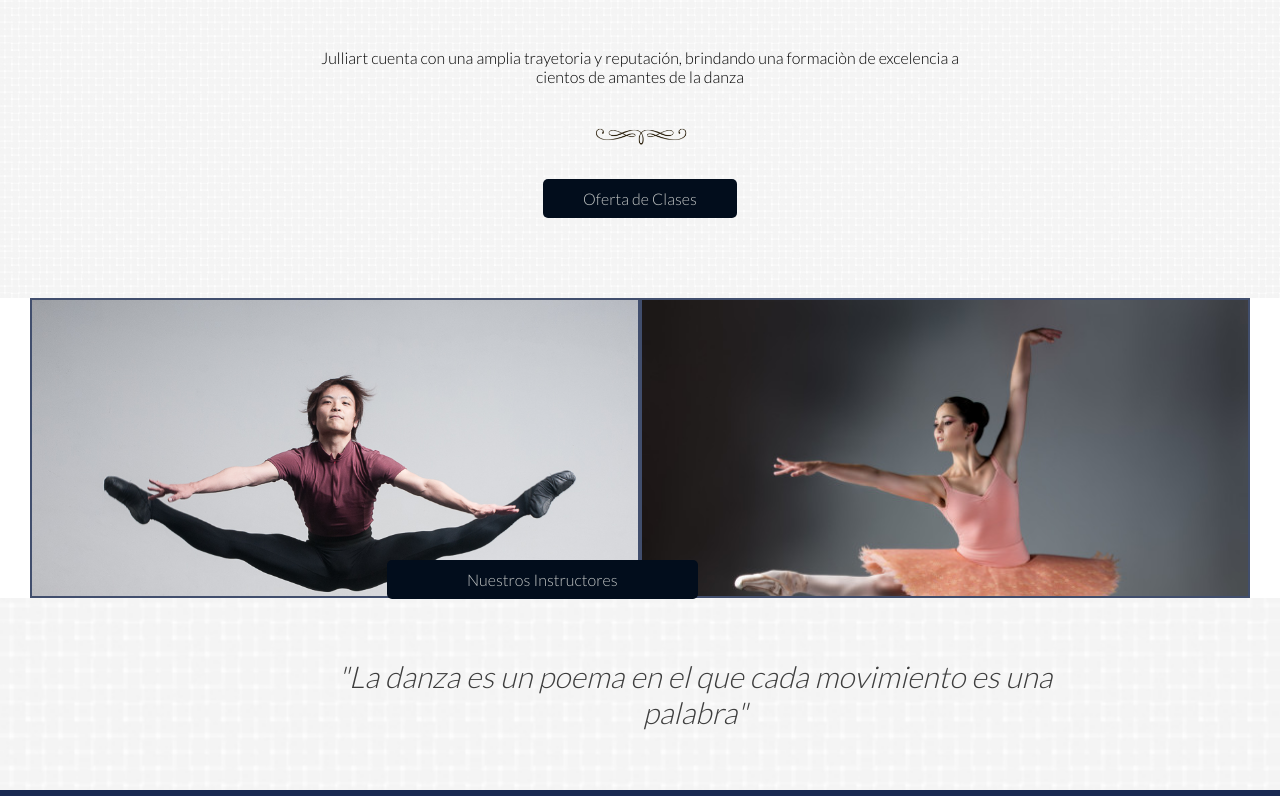
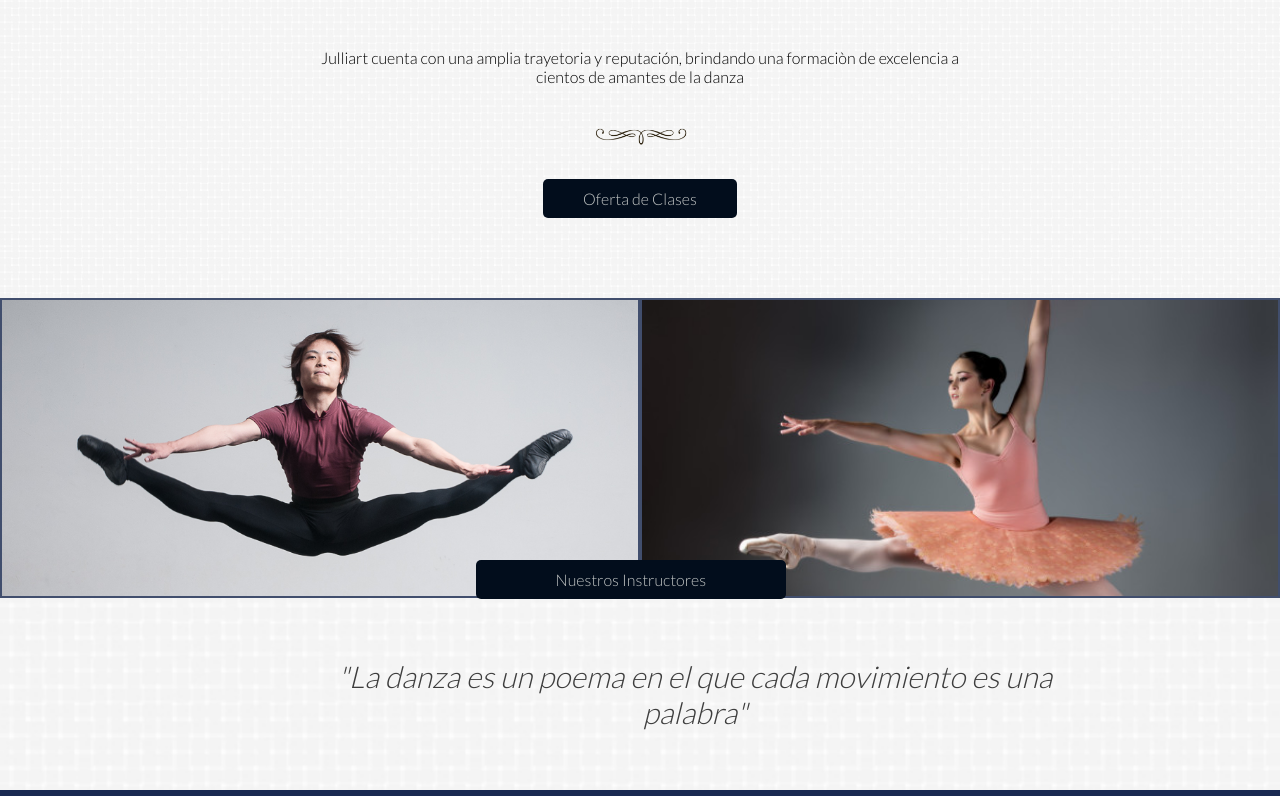
Before and after one commit to jenniferjara/escuela-de-danza, a plain HTML site: page index.html in a window 1280 px wide. Shown: the part 410-1206 px from the top of the page. Drawn offline with Linux system fonts and the light colour scheme.

Commit message:
cambios container fluid

```diff
--- a/css/main.css
+++ b/css/main.css
@@ -56,6 +56,7 @@
 }
 .dancefondo1, .dancefondo2{
 	background-size: cover;
+	background-position-y: -50px;
 	width: 100%;
 	height: 300px;
 	border: 2px solid #414E6D;
@@ -67,7 +68,7 @@
 	color: #C3C6C5;
 	background-color: #020D1C;
 	padding: 10px 80px;
-	margin: 260px 0px 0px 355px;
+	margin: 260px 0px 0px 37%;
 }
 /*SECTION 4*/
 .cuatro{
--- a/css/onepcssgrid.css
+++ b/css/onepcssgrid.css
@@ -39,7 +39,7 @@
 	padding: 0;
 	box-sizing: border-box;
 }
-.contenedor, .onepcssgrid-1200 {
+.contenedor, .onepcssgrid-1200, .container-fluid{
 	margin: 0 auto;
 	padding: 0 0 0 0%; /* THAT'S THE NAME ;) */
 }
@@ -52,6 +52,9 @@
 	max-width: 1100px;
 }
 
+.container-fluid {
+	max-width: 100%;
+}
 /*
 .onerow {
 	margin-left: -14px;
--- a/index.html
+++ b/index.html
@@ -37,7 +37,7 @@
 			</div>
 		</section>
 		<section class="tres">
-			<div class="onepcssgrid-1200">
+			<div class="container-fluid">
 				<div class="onerow">
 					<div class="col6">
 	               		<div class="dancefondo1">
```
